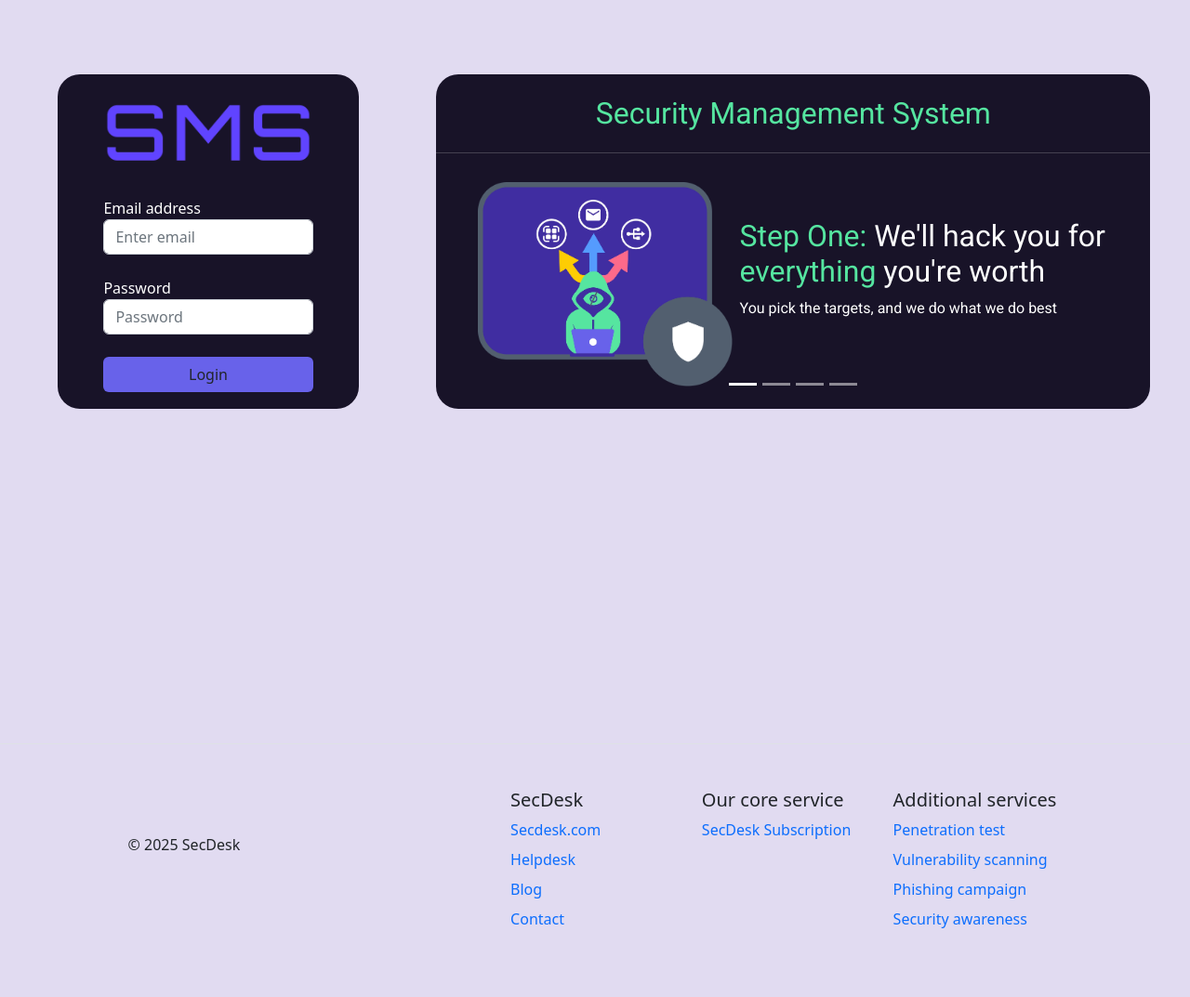
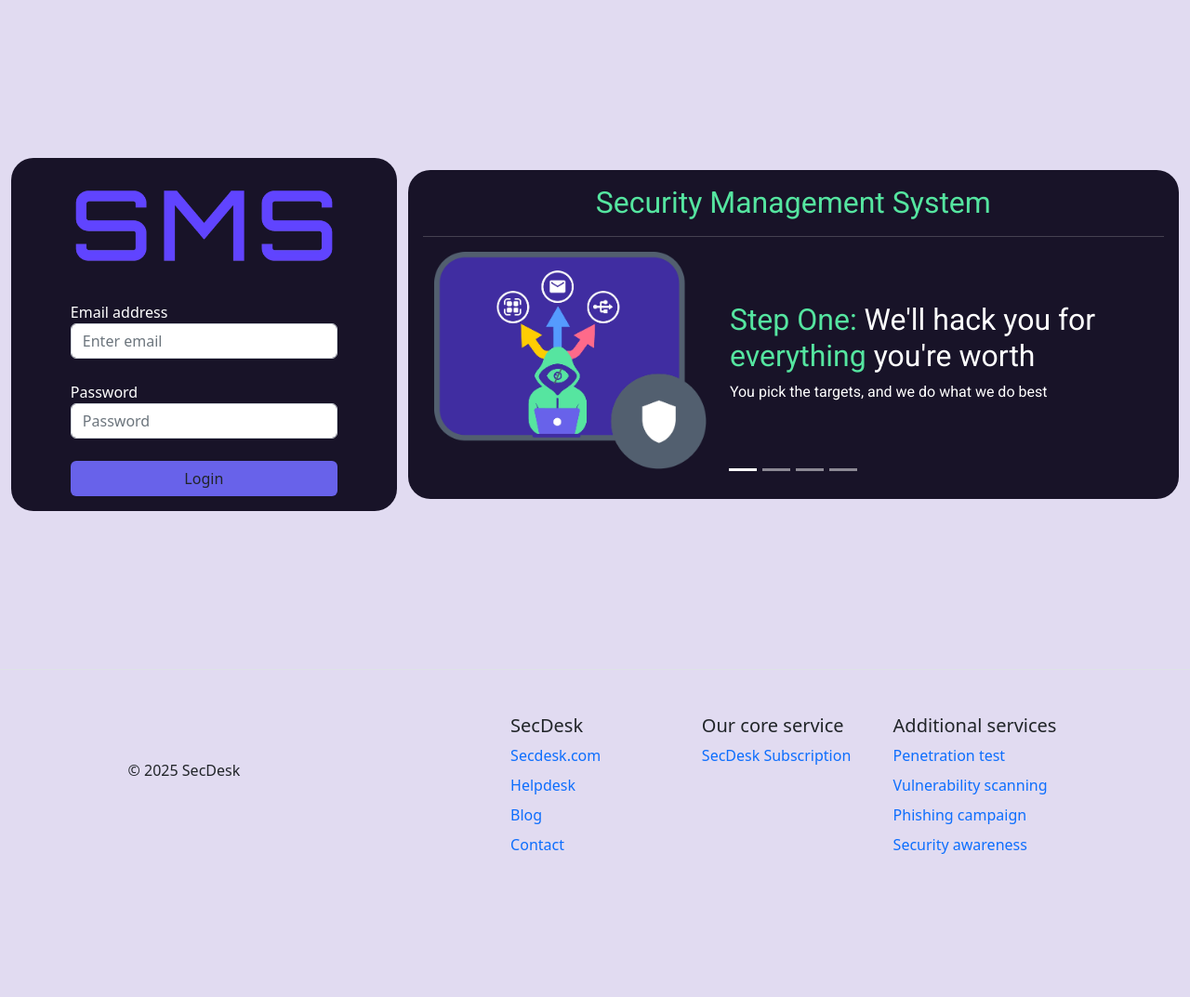
Before and after one commit to Snevver/SecDesk-Security-Management-System, a PHP site: page /views/login.html.php in a window 1280 px wide. Shown: the part 60-1133 px from the top of the page at 93% size. After the commit the page ends 979 px from the top, so only its background shows below. Run offline with PHP 8.4, Linux system fonts and the light colour scheme; some libraries are stand-ins or nearby versions.

Commit message:
css & html bootstrap changes
removed fixed heights in css and html
replaced login page spacing css with bootstrap spacing

```diff
--- a/public/css/main.css
+++ b/public/css/main.css
@@ -50,8 +50,6 @@
 
 #loginWrapper {
   height: 90vh;
-    margin-left: 5%;
-    margin-top: 10vh;
 }
 
 .logo {
@@ -71,7 +69,6 @@
 
 #login {
   background-color: var(--button-color);
-    width: 100%;
 }
 
 #login:focus-visible,
@@ -97,27 +94,21 @@
 }
 
 @media screen and (max-width: 768px) {
-    #loginWrapper {
-        height: 50%;
+  /* #loginWrapper {
     margin-top: 5%;
     margin-left: 0;
   }
-
-    #loginSection {
-        height: 40vh;
-    }
-
   #contentWrapper {
     margin-top: 5% !important;
-    }
+  } */
 
   #homeContent {
     width: 80% !important;
   }
 
-    .contentCard {
+  /* .contentCard {
     margin: 0 !important;
-    }
+  } */
 }
 
 @media screen and (max-width: 576px) {
@@ -139,67 +130,47 @@
   }
 
   .contentCard {
-        height: 25vh !important;
     width: auto !important;
-        margin-top: 5% !important;
-    }
-
-    #fadeCarousel {
-        height: 44vh !important;
+    /* margin-top: 5% !important; */
   }
 }
 
-@media screen and (max-width: 375px) {
-}
-
 @media (max-height: 800px) {
-    .mainframe {
-        width: 198.45px;
-        height: 245.7px;
-    }
-
   .sms {
     display: none;
   }
 }
 
 @media (max-height: 550px) {
-    .mainframe {
-        width: 141.75px;
-        height: 175.5px;
-    }
-
-    .form-group {
+  /* .form-group {
     margin: 0 !important;
-    }
+  } */
 }
 
 /* LOGIN CONTENT */
 
-#contentWrapper {
+/* #contentWrapper {
   margin-top: 10vh;
-}
+} */
 
 #homeContent {
   background-color: var(--dark-background-color);
-    height: 45vh;
   width: 90%;
   border-radius: 24px;
 }
 
 .contentCard {
   width: 95%;
-    margin-top: 6%;
+  /* margin-top: 6%; */
 }
 
-#contentHeader {
+/* #contentHeader {
   padding: 3%;
 }
 
 .homeContentCard {
   padding: 0% 5% 0% 5%;
-    height: 33vh;
-}
+} */
 
 .contentCardText {
   color: white;
--- a/views/login.html.php
+++ b/views/login.html.php
@@ -29,12 +29,12 @@
         <div id="error-message"></div>
 
         <!-- LOGIN SECTION -->
-        <main id="loginMain" class="container-fluid w-100 p-0">
-            <div id="mainFlexWrapper" class="d-flex justify-content-between align-items-start flex-wrap w-100">
-                <div class="col-12 col-md-4 p-0 d-flex justify-content-center align-items-center">
-                    <div id="loginWrapper" class="w-100 d-flex justify-content-center align-items-start">
-                        <section id="loginSection" class="row h-50 m-0">
-                            <div class="col-12 d-flex flex-column justify-content-center w-100 h-100 align-items-center" id="loginContainer">
+<main id="loginMain" class="container-fluid d-flex flex-column">
+    <div id="mainFlexWrapper" class="row flex-grow-1 d-flex align-items-center">
+        <div class="col-12 col-md-4 d-flex pe-md-0">
+            <div id="loginWrapper" class="w-100 d-flex align-items-center justify-content-center">
+                <section id="loginSection" class="w-100 p-3">
+                            <div class="col-12 d-flex flex-column justify-content-center w-100 align-items-center" id="loginContainer">
                                 <img src="images/sms-simple.webp" alt="SecDesk Logo" class="img-fluid w-75 mb-sm-4 mb-0">
 
                                 <form id="login-form" class="w-75">
@@ -48,7 +48,7 @@
                                         <input type="password" class="form-control" id="password" name="password" placeholder="Password">
                                     </div>
 
-                                    <button type="submit" id="login" class="btn">Login</button>
+                                    <button type="submit" id="login" class="btn w-100">Login</button>
                                 </form>
                             </div>
                         </section>
@@ -56,9 +56,9 @@
                 </div>
 
                 <!-- DESCRIPTION SECTION -->
-                <div class="col-12 col-md-8 p-0">
-                    <div id="contentWrapper" class="d-flex justify-content-center align-items-center">
-                        <section id="homeContent" class="row m-0 flex-column align-items-center">
+        <div class="col-12 col-md-8 d-flex">
+            <div id="contentWrapper" class="w-100 d-flex align-items-center justify-content-center">
+                <section id="homeContent" class="w-100 p-3">
 
                             <!-- Content Header -->
                             <header id="contentHeader">
@@ -66,7 +66,7 @@
                                     <div class="row align-items-center">
                                         <div class="col-12 d-flex justify-content-center align-items-center">
                                             <div class="contentCardText d-flex flex-column align-items-center">
-                                                <h2 class="m-0">
+                                                <h2 class="m-0 pb-3">
                                                     <span class="hide">Achieve success with our</span>
                                                     <span class="highlight">Security Management System</span>
                                                 </h2>
@@ -92,7 +92,7 @@
                                     <div class="carousel-item active d-flex justify-content-center align-items-center">
                                         <div class="row align-items-center homeContentCard">
                                             <div class="col-12 col-sm-5 p-0 d-flex justify-content-center align-items-center">
-                                                <img src="images/contentcard-hackerman.webp" alt="Dashboard" class="img-fluid contentCard">
+                                                <img src="images/contentcard-hackerman.webp" alt="Dashboard" class="contentCard object-fit-contain p-3">
                                             </div>
                                             <div class="col-12 col-sm-7 p-0 d-flex">
                                                 <div class="contentCardText d-flex flex-column text-align-center">
@@ -111,7 +111,7 @@
                                     <div class="carousel-item d-flex justify-content-center align-items-center">
                                         <div class="row align-items-center homeContentCard">
                                             <div class="col-12 col-sm-5 p-0 d-flex justify-content-center align-items-center">
-                                                <img src="images/contentcard-report.webp" alt="Dashboard" class="img-fluid contentCard">
+                                                <img src="images/contentcard-report.webp" alt="Dashboard" class="contentCard object-fit-contain p-3">
                                             </div>
 
                                             <div class="col-12 col-sm-7 p-0">
@@ -130,7 +130,7 @@
                                     <div class="carousel-item d-flex justify-content-center align-items-center">
                                         <div class="row align-items-center homeContentCard">
                                             <div class="col-12 col-sm-5 p-0 d-flex justify-content-center align-items-center">
-                                                <img src="images/contentcard-sms-grey.webp" alt="Dashboard" class="img-fluid contentCard">
+                                                <img src="images/contentcard-sms-grey.webp" alt="Dashboard" class="contentCard object-fit-contain p-3">
                                             </div>
 
                                             <div class="col-12 col-sm-7 p-0">
@@ -153,7 +153,7 @@
                                     <div class="carousel-item d-flex justify-content-center align-items-center">
                                         <div class="row align-items-center homeContentCard">
                                             <div class="col-12 col-sm-5 p-0 d-flex justify-content-center align-items-center">
-                                                <img src="images/contentcard-dashboard-grey.webp" alt="Dashboard" class="img-fluid contentCard">
+                                                <img src="images/contentcard-dashboard-grey.webp" alt="Dashboard" class="contentCard object-fit-contain p-3">
                                             </div>
 
                                             <div class="col-12 col-sm-7 p-0">
```
Lines whose indentation alone changed are shown as unchanged.
